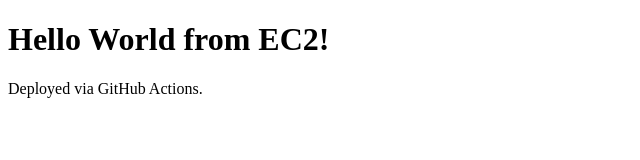
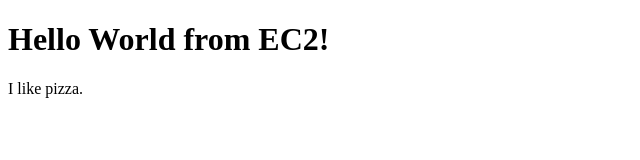
Before and after one commit to EthanTsillas/hello-cicd, a plain HTML site: page index.html in a window 1280 px wide. Shown: the whole page, without its empty margins (0-640 px from the left). Drawn offline with Linux system fonts and the light colour scheme.

Commit message:
Version 2

```diff
--- a/index.html
+++ b/index.html
@@ -3,6 +3,6 @@
   <head><title>Hello World</title></head>
   <body>
     <h1>Hello World from EC2!</h1>
-    <p>Deployed via GitHub Actions.</p>
+    <p>I like pizza.</p>
   </body>
 </html>
```
